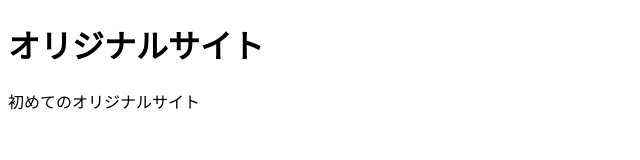
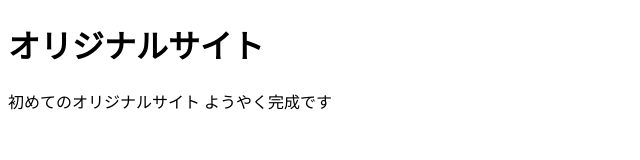
Before and after one commit to HN-39/MySite, a plain HTML site: page index.html in a window 1280 px wide. Shown: the whole page, without its empty margins (0-640 px from the left). Drawn offline with Linux system fonts and the light colour scheme.

Commit message:
Add files via upload

```diff
--- a/index.html
+++ b/index.html
@@ -7,6 +7,6 @@
 </head>
 <body>
   <h1>オリジナルサイト</h1>
-  <p>初めてのオリジナルサイト</p>
+  <p>初めてのオリジナルサイト ようやく完成です</p>
 </body>
 </html>
```
